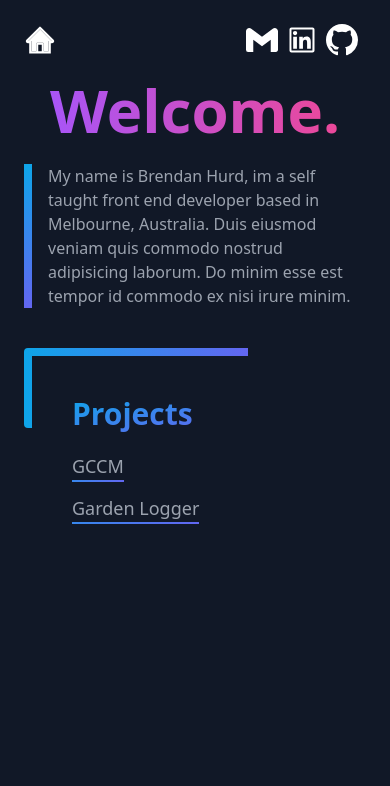
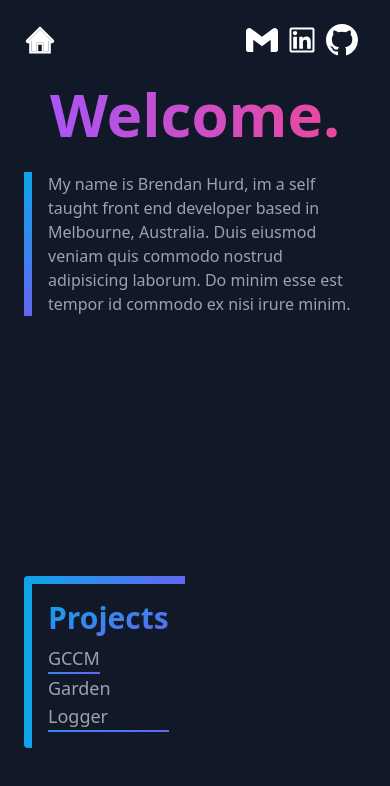
Before and after one commit to Uken81/portfolio, a React (Vite) app: page / in a window 390 px wide. Shown: the top 786 px of the page. Built offline with nearby package versions, Linux system fonts and the light colour scheme.

Commit message:
Ensure resizing of main message div does not affect position of projects div. Refactor project styling for mobile devices.

```diff
--- a/src/App.tsx
+++ b/src/App.tsx
@@ -14,7 +14,7 @@ function App() {
   };
 
   return (
-    <div className="flex min-h-screen flex-col bg-gray-900  p-6 text-gray-400">
+    <div className="min-h-screen bg-gray-900  p-6 text-gray-400">
       <Header setSelectedProject={setSelectedProject} closeDemo={closeDemo} />
       <Demo demoImage={demoImage} closeDemo={closeDemo} />
       <MainMessage
--- a/src/components/MainMessage.tsx
+++ b/src/components/MainMessage.tsx
@@ -23,15 +23,14 @@ export const MainMessage: React.FC<{
   );
 
   const Message = (props: Project) => (
-    <div className="flex flex-col">
+    <div className="mb-28 flex h-96 flex-col">
       <div className="mb-6 flex cursor-default justify-center text-center">
-        <h1 className="bg-gradient-to-r from-purple-500 to-pink-500 bg-clip-text text-6xl font-extrabold text-transparent hover:bg-gradient-to-l">
+        <h1 className="bg-gradient-to-r from-purple-500 to-pink-500 bg-clip-text p-1 text-6xl font-extrabold text-transparent hover:bg-gradient-to-l">
           {props.title}
         </h1>
       </div>
       <div className="max-w-lg bg-gradient-to-b from-sky-500 to-indigo-500">
-        {/* <div className="ml-2 max-h-56 cursor-default overflow-y-auto bg-gray-900 pl-4 scrollbar-none"> */}
-        <div className="ml-2 max-h-64 cursor-default overflow-y-auto bg-gray-900 pl-4 scrollbar-none">
+        <div className="ml-2 max-h-56 cursor-default overflow-y-auto bg-gray-900 pl-4 scrollbar-none">
           <span dangerouslySetInnerHTML={{ __html: props.text }}></span>
         </div>
         {project.links && (
--- a/src/components/Projects.tsx
+++ b/src/components/Projects.tsx
@@ -23,8 +23,8 @@ export const Projects: React.FC<{
   );
 
   return (
-    <div className="mt-10 max-h-20 w-56 rounded-l bg-gradient-to-r from-sky-500 to-indigo-500">
-      <div className="mt-2 ml-2 flex  h-52 w-56 flex-col justify-between bg-gray-900 p-10 text-gray-400">
+    <div className="flex max-w-min rounded-l bg-gradient-to-r from-sky-500 to-indigo-500 pl-2 pt-2">
+      <div className="flex flex-col bg-gray-900  px-4 py-4 text-gray-400">
         <h1 className="mb-2 cursor-default bg-gradient-to-br from-sky-500 to-indigo-500 bg-clip-text text-3xl font-extrabold text-transparent">
           Projects
         </h1>
```
